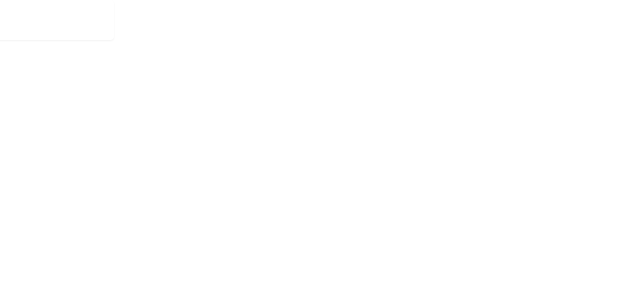
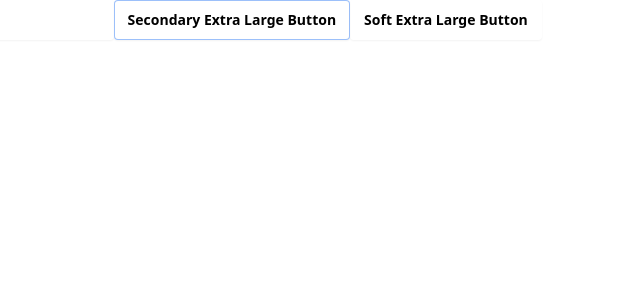
Before and after one commit to shimaxu/vite-react-typescript-tailiwind, a React (Vite) app: page / in a window 1280 px wide. Shown: the top 300 px of the page, without its empty margins (531-1171 px from the left). Built offline with nearby package versions, Linux system fonts and the light colour scheme.

Commit message:
seondary and soft button

```diff
--- a/src/App.tsx
+++ b/src/App.tsx
@@ -18,6 +18,12 @@
       <Button size="xl" color="red" onClick={handleClick}>
         Extra Large Button
       </Button>
+      <Button type="secondary" size="xl" color="gray" onClick={handleClick}>
+        Secondary Extra Large Button
+      </Button>
+      <Button type="soft" size="xl" color="emerald" onClick={handleClick}>
+        Soft Extra Large Button
+      </Button>
     </div>
   );
 };
--- a/src/components/Button.tsx
+++ b/src/components/Button.tsx
@@ -1,7 +1,10 @@
+import { Fragment } from "react";
+
 interface Props {
   children: string;
   size: "xs" | "sm" | "m" | "l" | "xl";
   color: "indigo" | "gray" | "emerald" | "blue" | "yellow" | "red";
+  type?: "primary" | "secondary" | "soft";
   onClick: () => void;
 }
 
@@ -9,6 +12,7 @@
   children = "Button",
   size = "xs",
   color = "indigo",
+  type = "primary",
   onClick,
 }: Props) => {
   let classes;
@@ -19,9 +23,18 @@
   if (size == "l") classes = "px-3 py-2 text-sm";
   if (size == "xl") classes = "px-3.5 py-2.5 text-sm";
 
+  if (type == "primary")
     classes += ` bg-${color}-600 hover:bg-${color}-500 focus-visible:outline-${color}-600`;
 
+  if (type == "secondary")
+    classes += ` bg-white text-${color}-900 ring-${color}-300 hover:bg-${color}-50`;
+
+  if (type == "soft")
+    classes += ` bg-${color}-50 text-${color}-600 hover:bg-${color}-100`;
+
   return (
+    <Fragment>
+      {type == "primary" && (
         <button
           type="button"
           className={
@@ -32,6 +45,30 @@
         >
           {children}
         </button>
+      )}
+
+      {type == "secondary" && (
+        <button
+          type="button"
+          className={
+            (classes += " rounded font-semibold shadow-sm ring-1 ring-inset")
+          }
+          onClick={onClick}
+        >
+          {children}
+        </button>
+      )}
+
+      {type == "soft" && (
+        <button
+          type="button"
+          className={(classes += " rounded font-semibold shadow-sm")}
+          onClick={onClick}
+        >
+          {children}
+        </button>
+      )}
+    </Fragment>
   );
 };
 
```
Lines whose indentation alone changed are shown as unchanged.
